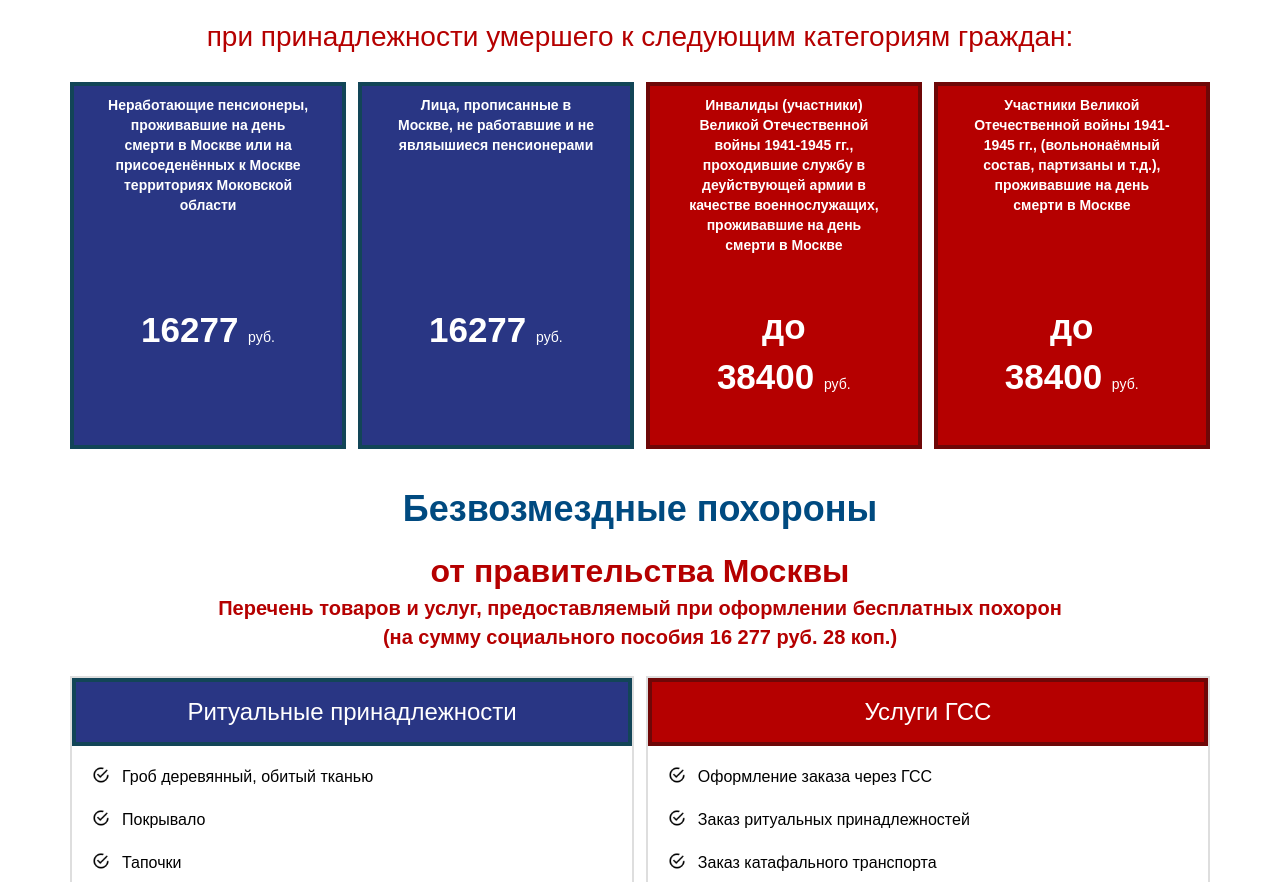
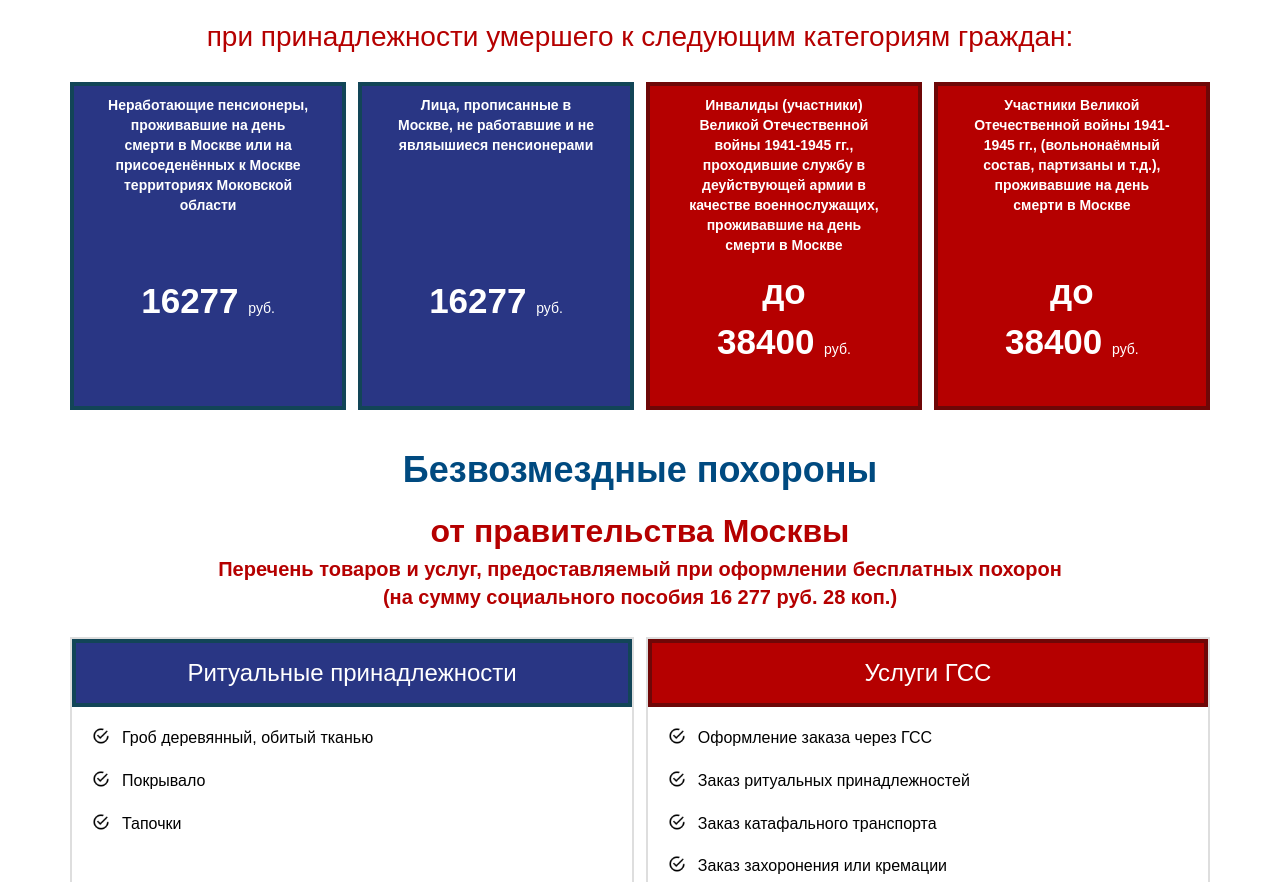
Before and after one commit to sinnerion/ritual-rf, a website: page index.html in a window 1280 px wide. Shown: the part 3208-4090 px from the top of the page. Drawn offline with nearby package versions, Linux system fonts and the light colour scheme.

Commit message:
privileges-item item wrapper padding-button fixed

```diff
--- a/sass/_sections.scss
+++ b/sass/_sections.scss
@@ -261,7 +261,8 @@ section .container {
     &_cost {
       position: absolute;
       font-size: 35px;
-      left: 25%;
+      left: 0;
+      width: 100%;
       span {
         font-weight: normal;
         font-size: 14px;
@@ -270,7 +271,7 @@ section .container {
   }
   .item-wrapper {
     position: relative;
-    padding: 10px 30px 65%;
+    padding: 10px 30px 14rem;
   }
   .item-blue {
     background: $blue;
```
Also changed, not shown: css/main.css.
